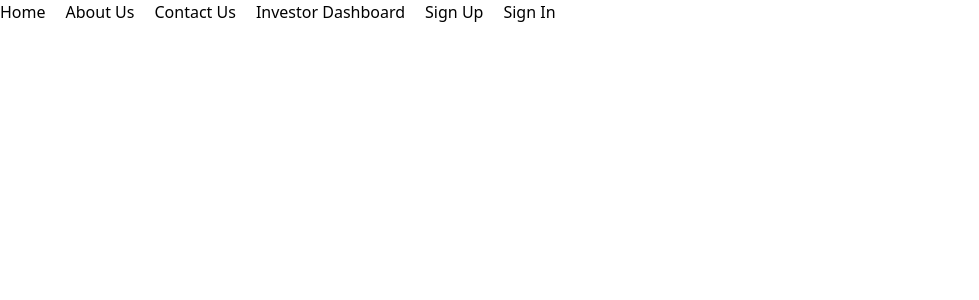
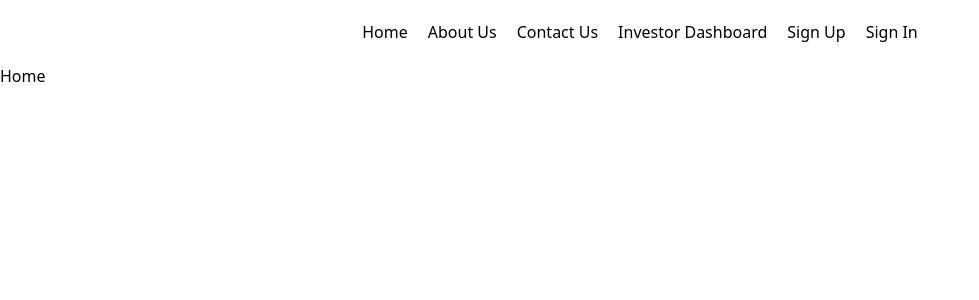
Before and after one commit to TalhaZubair-debuger/Investor-Web-App, a React (Vite) app: page / in a window 1280 px wide. Shown: the top 300 px of the page, without its empty margins (0-979 px from the left). Built offline with nearby package versions, Linux system fonts and the light colour scheme.

Commit message:
Fixing navbar issues

```diff
--- a/src/App.jsx
+++ b/src/App.jsx
@@ -3,10 +3,11 @@ import { RouterProvider, createBrowserRouter } from "react-router-dom";
 import Home from "./components/Home";
 import About from "./components/About";
 import Contact from "./components/Contact";
+import InvestorDashboard from "./components/InvestorDashboard";
 import AppLayout from "./layout/AppLayout";
-import InvestorDashboard from "./components/InvestorDashboard";
+import Signup from "./components/Signup";
+import Signin from "./components/Signin";
 
-const App = () => {
 const router = createBrowserRouter([
   {
     element: <AppLayout />,
@@ -24,13 +25,17 @@ const App = () => {
         element: <Contact />,
       },
       { path: "/invertorDashboard", element: <InvestorDashboard /> },
+      { path: "/signup", element: <Signup /> },
+      { path: "/signin", element: <Signin /> },
     ],
   },
 ]);
+
+const App = () => {
   return (
-    <div>
+    <>
       <RouterProvider router={router} />
-    </div>
+    </>
   );
 };
 
--- a/src/components/Header.jsx
+++ b/src/components/Header.jsx
@@ -1,9 +1,18 @@
-import NavBar from "./NavBar";
+import { Link } from "react-router-dom";
 
 const Header = () => {
   return (
     <header>
-      <NavBar />
+      <nav>
+        <ul className="flex space-x-5 justify-center p-5">
+          <Link to="/">Home</Link>
+          <Link to="/about">About Us</Link>
+          <Link to="/contact">Contact Us</Link>
+          <Link to="/invertorDashboard">Investor Dashboard</Link>
+          <Link to="/signup">Sign Up</Link>
+          <Link to="/signin">Sign In</Link>
+        </ul>
+      </nav>
     </header>
   );
 };
--- a/src/components/NavBar.jsx
+++ /dev/null
@@ -1,19 +0,0 @@
-import { Link } from "react-router-dom";
-import Button from "./Button";
-
-const NavBar = () => {
-  return (
-    <nav>
-      <ul className="flex space-x-5">
-        <Link to="/">Home</Link>
-        <Link to="/about">About Us</Link>
-        <Link to="/contact">Contact Us</Link>
-        <Link to="/invertorDashboard">Investor Dashboard</Link>
-        <Button>Sign Up</Button>
-        <Button>Sign In</Button>
-      </ul>
-    </nav>
-  );
-};
-
-export default NavBar;
--- /dev/null
+++ b/src/components/Signin.jsx
@@ -0,0 +1,7 @@
+import Button from "./Button";
+
+const Signin = () => {
+  return <Button>Signin</Button>;
+};
+
+export default Signin;
--- /dev/null
+++ b/src/components/Signup.jsx
@@ -0,0 +1,7 @@
+import Button from "./Button";
+
+const Signup = () => {
+  return <Button>Signup</Button>;
+};
+
+export default Signup;
--- a/src/layout/AppLayout.jsx
+++ b/src/layout/AppLayout.jsx
@@ -1,9 +1,11 @@
+import { Outlet } from "react-router-dom";
 import Header from "./../components/Header";
 
 const AppLayout = () => {
   return (
     <div>
       <Header />
+      <Outlet />
     </div>
   );
 };
```
Lines whose indentation alone changed are shown as unchanged.
